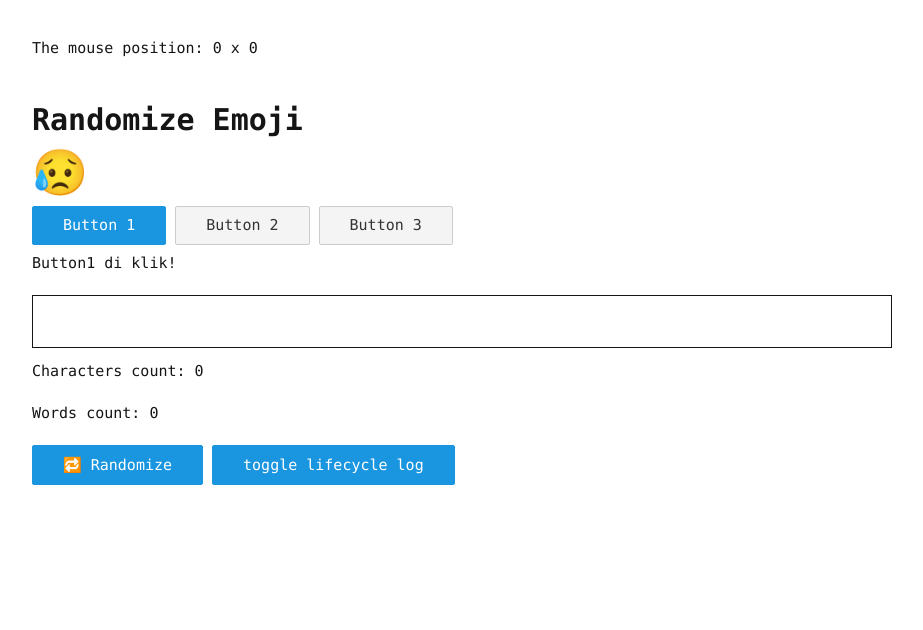
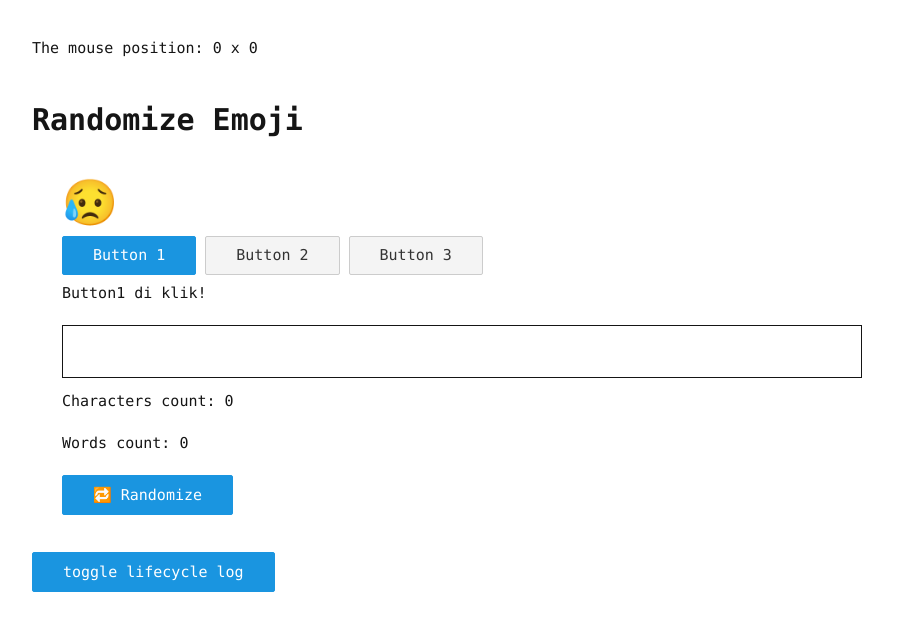
Before and after one commit to are-one/svelte-emoji-randomize, a Svelte app: page / in a window 1280 px wide. Shown: the top 630 px of the page, without its empty margins (26-949 px from the left). Built offline with nearby package versions, Linux system fonts and the light colour scheme.

Commit message:
[UPDATE] add transition svelte

```diff
--- a/src/App.svelte
+++ b/src/App.svelte
@@ -2,6 +2,7 @@
 	import EmojiDisplay from "./EmojiDisplay.svelte";
 	import EmojiDescription from "./EmojiDescription.svelte";
 	import Button from "./Button.svelte";
+	import { fade, fly} from "svelte/transition";
 
 	let isLoaded = false;
 	let currentEmoji = '😁';
@@ -40,9 +41,11 @@
 	<p>The mouse position: {m.x} x {m.y}</p>
 	<h1>Randomize Emoji</h1>
 	{#if isLoaded === true}
+	<div in:fly={{x: 200, duration: 2000}} out:fade>
 		<EmojiDisplay {currentEmoji} />
 		<EmojiDescription />
 		<Button on:click={handleRandomButton} title={'🔁 Randomize'}/>
+	</div>
 	{:else}
 		<h2>Loading...</h2>
 	{/if}
```
